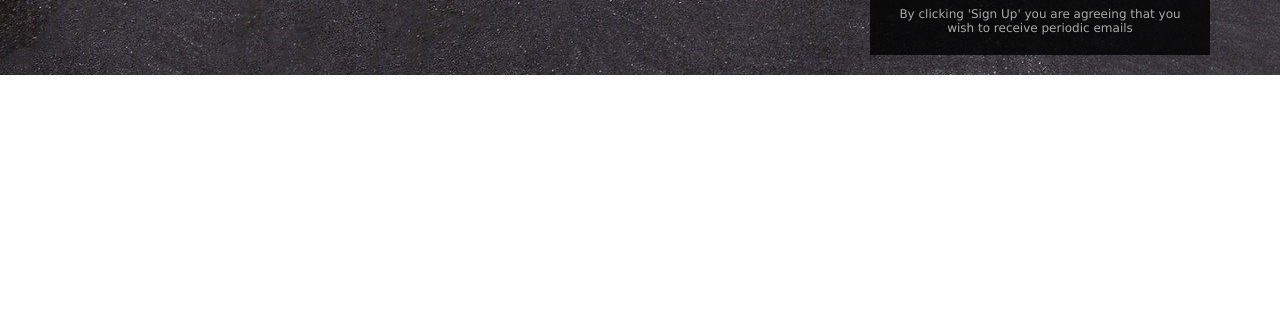
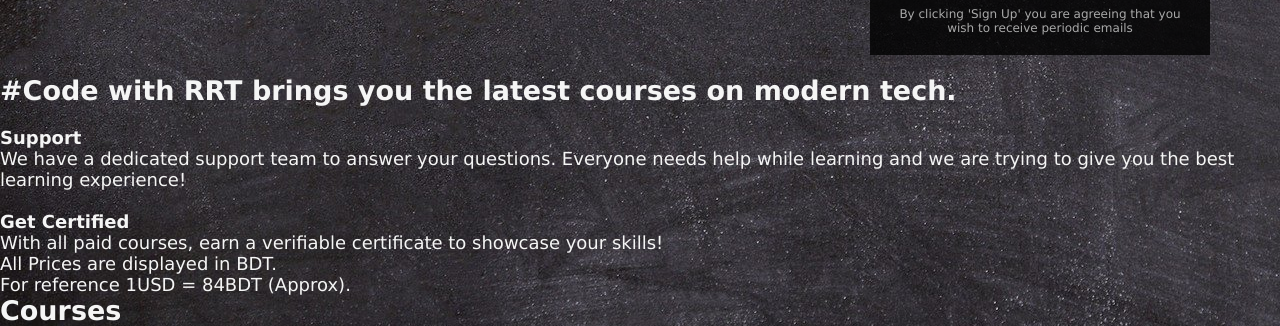
Before and after one commit to RakibRahman/code-with-rrt-website, a plain HTML site: page index.html in a window 1280 px wide. Shown: the part 803-1129 px from the top of the page. Before the commit the page ends 878 px from the top, so only its background shows below. Drawn offline with Linux system fonts and the light colour scheme.

Commit message:
introduction section  added

```diff
--- a/index.html
+++ b/index.html
@@ -52,5 +52,31 @@
             </div>
         </div>
     </div>
+    <!-- end of wrapper -->
+
+    <section class="rrt-promo">
+        <h1 class="tagline">#Code with RRT brings you the <span class="tag">latest courses</span> on modern tech.</h1>
+        <div class="introduction">
+            <div class="intro">
+                <img src="img/promo1.png" alt="">
+                <h4>Support</h4>
+                <p>We have a dedicated support team to answer your questions. Everyone needs help while learning and we are trying to give you the <span class="tag">best learning experience!</span></p>
+            </div>
+            <div class="intro">
+                <img src="img/promo2.png" alt="">
+                <h4>Get Certified</h4>
+                <p>With all paid courses, earn a <span class="tag">verifiable certificat</span>e to showcase your skills!</p>
+            </div>
+        </div>
+      <div class="price">
+            <p>All <span class="tag">Prices</span> are displayed in BDT. </p>
+            <p>For reference 1USD = <span class="tag">84BDT</span> (Approx).</p>
+      </div>
+    </section>
+    <!-- end of rrt promo section -->
+    <section class="courses">
+        <h1>Courses</h1>
+
+    </section>
 </body>
 </html>
```
